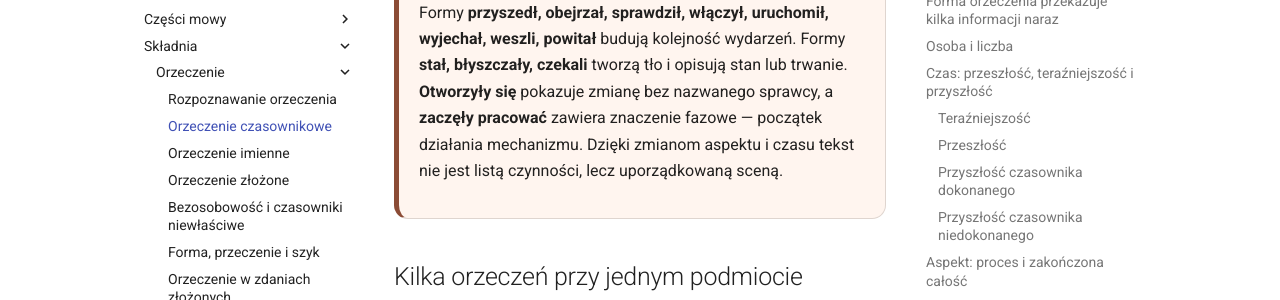
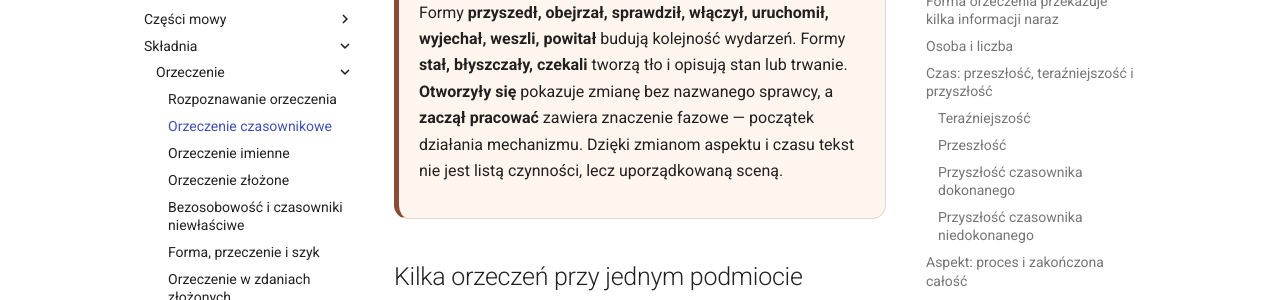
Before and after one commit to dchorazkiewicz/SP_JP, an MkDocs documentation site: the page built from docs/gramatyka/skladnia/orzeczenie/orzeczenie-czasownikowe.md, in a window 1280 px wide and 900 px high, scrolled down 8993 px. Shown: the part 152-452 px from the top of the window. Built offline with MkDocs 1.6.1 and Material for MkDocs 9.7.7, drawn with Linux system fonts in a browser that asks for light colours.

Commit message:
Skorygować oznaczenie fazowego orzeczenia

```diff
--- a/docs/gramatyka/skladnia/orzeczenie/orzeczenie-czasownikowe.md
+++ b/docs/gramatyka/skladnia/orzeczenie/orzeczenie-czasownikowe.md
@@ -203,7 +203,7 @@
 
 O świcie motorniczy <span class="predicate-mark predicate-mark--verbal">przyszedł</span> do zajezdni i <span class="predicate-mark predicate-mark--verbal">obejrzał</span> odrestaurowany tramwaj. Pojazd <span class="predicate-mark predicate-mark--verbal">stał</span> na bocznym torze, a jego mosiężne elementy <span class="predicate-mark predicate-mark--verbal">błyszczały</span> w świetle lamp.
 
-Przed wyjazdem motorniczy <span class="predicate-mark predicate-mark--verbal">sprawdził</span> hamulce, <span class="predicate-mark predicate-mark--verbal">włączył</span> oświetlenie i <span class="predicate-mark predicate-mark--verbal">uruchomił</span> silnik. Stary mechanizm najpierw cicho <span class="predicate-mark predicate-mark--verbal">zabrzęczał</span>, a potem <span class="predicate-mark predicate-mark--verbal">zaczął pracować</span> równym rytmem.
+Przed wyjazdem motorniczy <span class="predicate-mark predicate-mark--verbal">sprawdził</span> hamulce, <span class="predicate-mark predicate-mark--verbal">włączył</span> oświetlenie i <span class="predicate-mark predicate-mark--verbal">uruchomił</span> silnik. Stary mechanizm najpierw cicho <span class="predicate-mark predicate-mark--verbal">zabrzęczał</span>, a potem <span class="predicate-mark predicate-mark--compound">zaczął pracować</span> równym rytmem.
 
 O siódmej tramwaj <span class="predicate-mark predicate-mark--verbal">wyjechał</span> na trasę. Na pierwszym przystanku <span class="predicate-mark predicate-mark--verbal">czekali</span> już pasażerowie, którzy poprzedniego dnia <span class="predicate-mark predicate-mark--verbal">zarezerwowali</span> miejsca. Drzwi <span class="predicate-mark predicate-mark--verbal">otworzyły się</span>, ludzie <span class="predicate-mark predicate-mark--verbal">weszli</span> do środka, a konduktor <span class="predicate-mark predicate-mark--verbal">powitał</span> ich krótkim komunikatem.
 
@@ -213,7 +213,7 @@
 <div class="predicate-reading__commentary" markdown>
 <strong>Co robią orzeczenia w tej opowieści?</strong>
 
-Formy **przyszedł, obejrzał, sprawdził, włączył, uruchomił, wyjechał, weszli, powitał** budują kolejność wydarzeń. Formy **stał, błyszczały, czekali** tworzą tło i opisują stan lub trwanie. **Otworzyły się** pokazuje zmianę bez nazwanego sprawcy, a **zaczęły pracować** zawiera znaczenie fazowe — początek działania mechanizmu. Dzięki zmianom aspektu i czasu tekst nie jest listą czynności, lecz uporządkowaną sceną.
+Formy **przyszedł, obejrzał, sprawdził, włączył, uruchomił, wyjechał, weszli, powitał** budują kolejność wydarzeń. Formy **stał, błyszczały, czekali** tworzą tło i opisują stan lub trwanie. **Otworzyły się** pokazuje zmianę bez nazwanego sprawcy, a **zaczął pracować** zawiera znaczenie fazowe — początek działania mechanizmu. Dzięki zmianom aspektu i czasu tekst nie jest listą czynności, lecz uporządkowaną sceną.
 </div>
 
 ## Kilka orzeczeń przy jednym podmiocie
```
